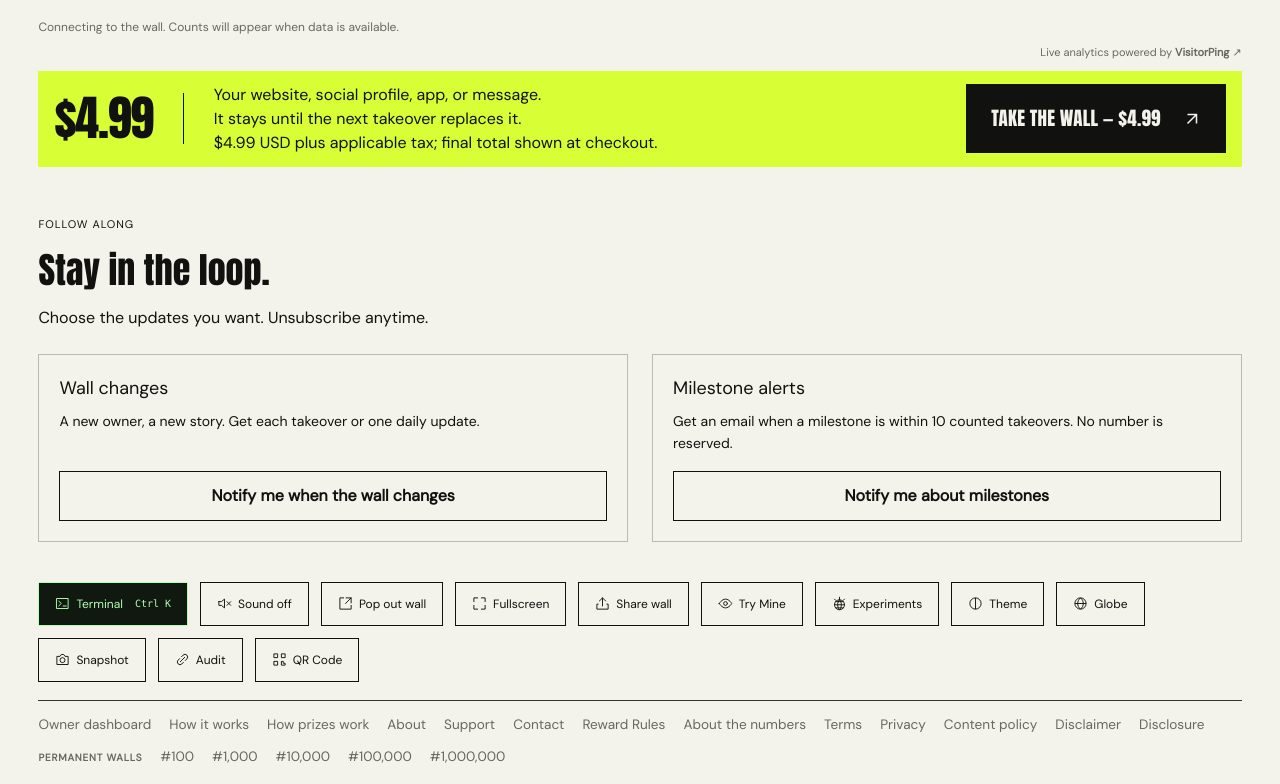
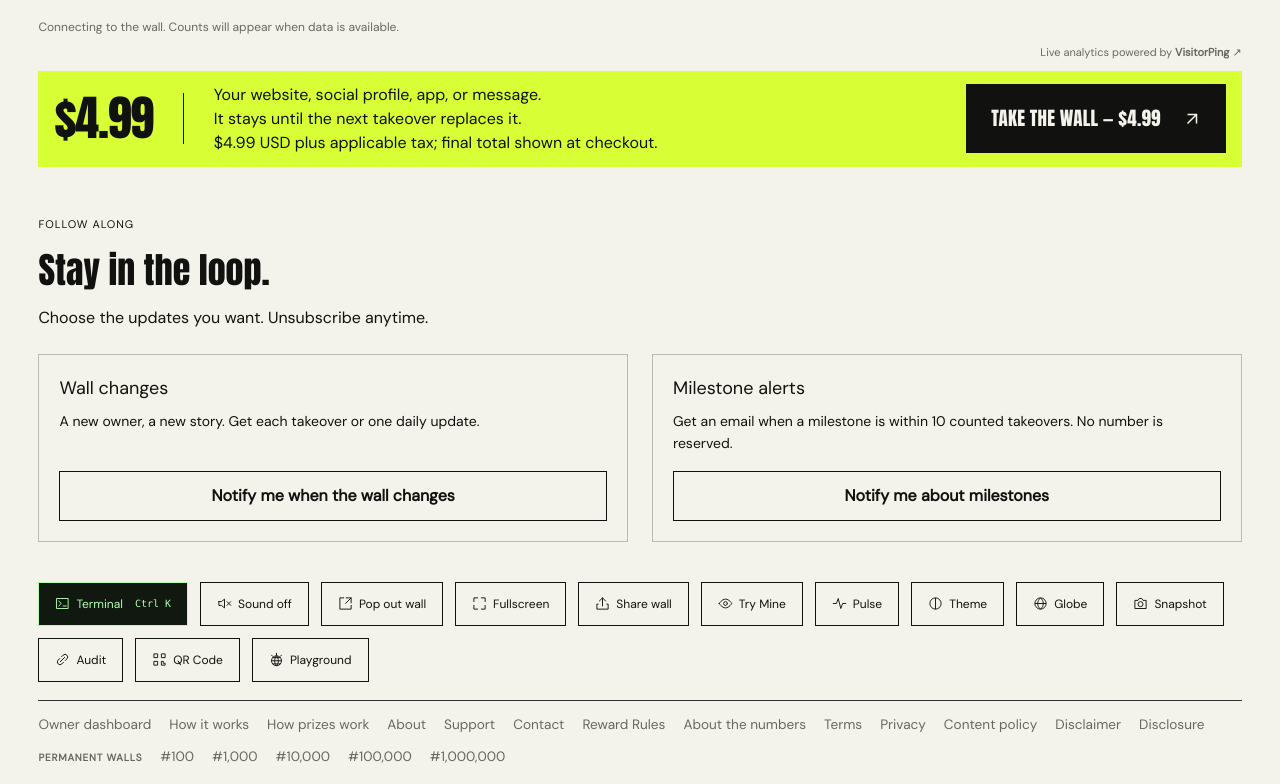
Before and after one commit to sariserhan/takethewall, a Next.js app: page / in a window 1280 px wide. Shown: the part 719-1503 px from the top of the page. Built offline with nearby package versions, Linux system fonts and the light colour scheme; no server answers.

Commit message:
Move Pulse to toolbar and place Playground last

```diff
--- a/components/wall-experiments.tsx
+++ b/components/wall-experiments.tsx
@@ -67,14 +67,8 @@ export function MagneticTitle() {
     </h1>
   );
 }
-export function WallExperiments({
-  ownerId,
-  name,
-}: {
-  ownerId?: string;
-  name?: string;
-}) {
-  const [panel, setPanel] = useState<"Hold" | "Pulse" | null>(null),
+export function WallExperiments() {
+  const [panel, setPanel] = useState<"Hold" | null>(null),
     [rave, setRave] = useState(false),
     [beat, setBeat] = useState(false);
   useEffect(() => {
@@ -129,9 +123,6 @@ export function WallExperiments({
       <button className="wall-action" onClick={() => setPanel("Hold")}>
         <WallToolIcon name="hold" /> Hold
       </button>
-      <button className="wall-action" onClick={() => setPanel("Pulse")}>
-        <WallToolIcon name="pulse" /> Pulse
-      </button>
       <button
         className="wall-action"
         aria-pressed={rave}
@@ -148,7 +139,8 @@ export function WallExperiments({
           aria-pressed={beat}
           onClick={() => setBeat(!beat)}
         >
-          <WallToolIcon name={beat ? "sound" : "muted"} /> Rave beat {beat ? "on" : "off"}
+          <WallToolIcon name={beat ? "sound" : "muted"} /> Rave beat{" "}
+          {beat ? "on" : "off"}
         </button>
       )}
       <Dialog
@@ -157,9 +149,25 @@ export function WallExperiments({
         title={panel ?? "Wall tools"}
       >
         {panel === "Hold" && <Hold />}
-        {panel === "Pulse" && (
-          <Pulse key={ownerId} ownerId={ownerId} name={name} />
-        )}
+      </Dialog>
+    </>
+  );
+}
+export function PulseTool({
+  ownerId,
+  name,
+}: {
+  ownerId?: string;
+  name?: string;
+}) {
+  const [open, setOpen] = useState(false);
+  return (
+    <>
+      <button className="wall-action" onClick={() => setOpen(true)}>
+        <WallToolIcon name="pulse" /> Pulse
+      </button>
+      <Dialog open={open} onClose={() => setOpen(false)} title="Pulse">
+        {open && <Pulse key={ownerId} ownerId={ownerId} name={name} />}
       </Dialog>
     </>
   );
--- a/components/wall.tsx
+++ b/components/wall.tsx
@@ -6,7 +6,7 @@ import { MicroAma } from "./micro-ama";
 import { WallCreativeTools } from "./wall-creative-tools";
 import { WallToolIcon } from "./wall-tool-icon";
 import { TryMine } from "./try-mine";
-import { MagneticTitle, WallExperiments } from "./wall-experiments";
+import { MagneticTitle, PulseTool, WallExperiments } from "./wall-experiments";
 import { WallLab } from "./wall-lab";
 import { WallActions } from "./wall-actions";
 import { PopOutWall } from "./wall-companion";
@@ -584,14 +584,15 @@ function WallView({
         <PopOutWall />
         <WallActions name={owner?.displayName} />
         <button className="wall-action" onClick={() => { setTrying(true); requestAnimationFrame(()=>document.querySelector(".try-mine")?.scrollIntoView({block:"center"})); }}><WallToolIcon name="preview" /> Try Mine</button>
+        <PulseTool ownerId={owner?.id} name={owner?.displayName} />
+        <WallLab data={owner ? { id: owner.id, name: owner.displayName, contentType: owner.contentType, logoUrl: owner.logoUrl, activatedAt: owner.activatedAt, visitors: owner.uniqueVisitors + (sample?.uniqueVisitors ?? 0), number: owner.takeoverNumber, regions: data?.regions ?? [], includesDemo: !!sample?.uniqueVisitors } : null} />
         <details className="experiments-menu">
-          <summary><WallToolIcon name="rave" /> Experiments</summary>
+          <summary><WallToolIcon name="rave" /> Playground</summary>
           <div className="experiment-menu-controls">
-            <WallExperiments ownerId={owner?.id} name={owner?.displayName} />
+            <WallExperiments />
             <WallCreativeTools data={owner ? { id:owner.id,name:owner.displayName,message:owner.description,logoUrl:owner.logoUrl,number:owner.takeoverNumber,activatedAt:owner.activatedAt,visitors:owner.uniqueVisitors,includesDemo:false } : null}/>
           </div>
         </details>
-        <WallLab data={owner ? { id: owner.id, name: owner.displayName, contentType: owner.contentType, logoUrl: owner.logoUrl, activatedAt: owner.activatedAt, visitors: owner.uniqueVisitors + (sample?.uniqueVisitors ?? 0), number: owner.takeoverNumber, regions: data?.regions ?? [], includesDemo: !!sample?.uniqueVisitors } : null} />
       </div>
       <PublicFooter home />
       <ResumeCheckout />
```
Also changed, not shown: 2 other files (tests, documents, lock files or other folders).
